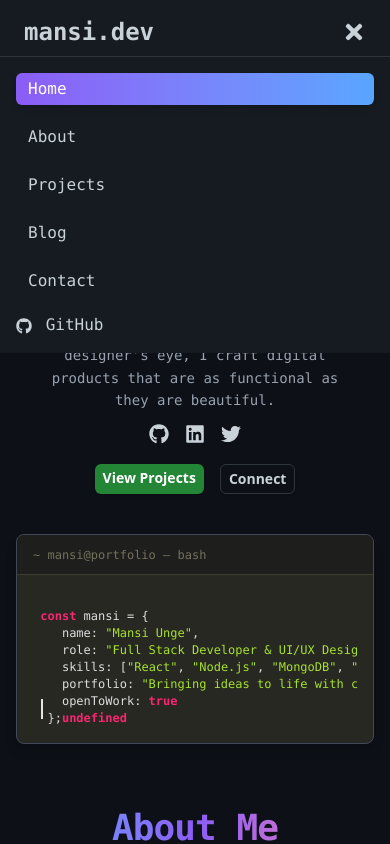
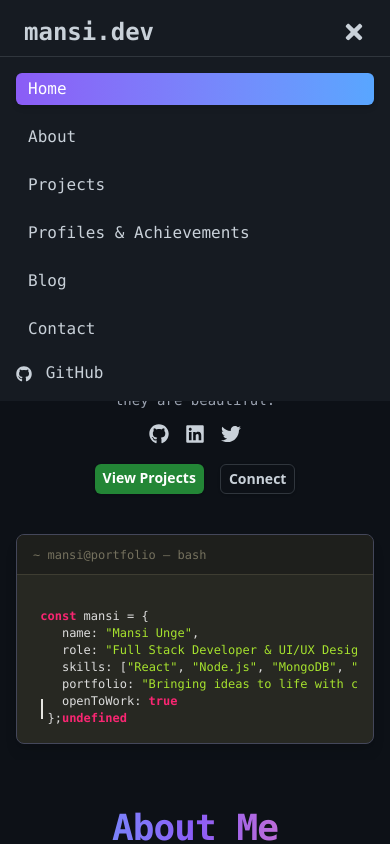
Before and after one commit to Mansi-unge/Portfolio, a React (Vite) app: page / in a window 390 px wide. Both pictures are taken after a click on the element 354 px from the left and 32 px from the top of the page. Shown: the top 844 px of the page. Built offline with nearby package versions, Linux system fonts and the light colour scheme.

Commit message:
portfolio updated

```diff
--- a/src/components/Header.jsx
+++ b/src/components/Header.jsx
@@ -75,6 +75,9 @@ const Header = () => {
           >
             Projects
           </a>
+          <a href="/profiles" className={linkClass("/profiles")}>
+          Profiles & Achievements
+        </a>
           <a href="/blog" onClick={toggleMenu} className={linkClass("/blog")}>
             Blog
           </a>
```
